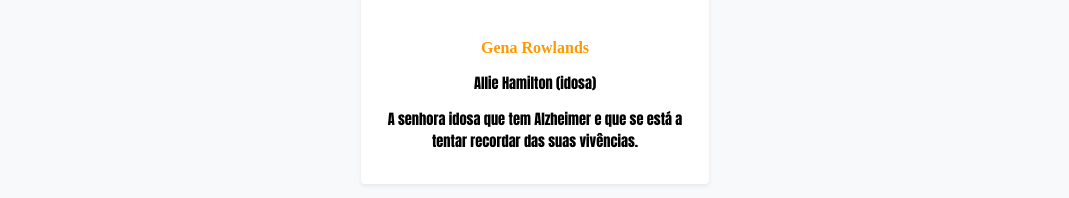
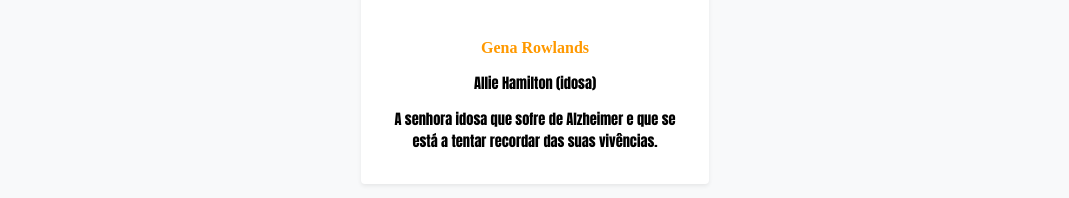
Before and after one commit to dianasilv7/thenotebook, a plain HTML site: page index.html in a window 1280 px wide. Shown: the part 2954-3152 px from the top of the page, without its empty margins (105-1174 px from the left). Drawn offline with Linux system fonts and the light colour scheme; a web font is replaced by a local one.

Commit message:
Update index.html

```diff
--- a/index.html
+++ b/index.html
@@ -89,7 +89,7 @@
                     <img src="img/Gena Rowlands.jpg.webp" alt="Gena Rowlands como Allie idosa">
                     <h4>Gena Rowlands</h4>
                     <p>Allie Hamilton (idosa)</p>
-                    <p>A senhora idosa que tem Alzheimer e que se está a tentar recordar das suas vivências.</p>
+                    <p>A senhora idosa que sofre de Alzheimer e que se está a tentar recordar das suas vivências.</p>
                 </div>
 
     <!-- Footer -->
```
